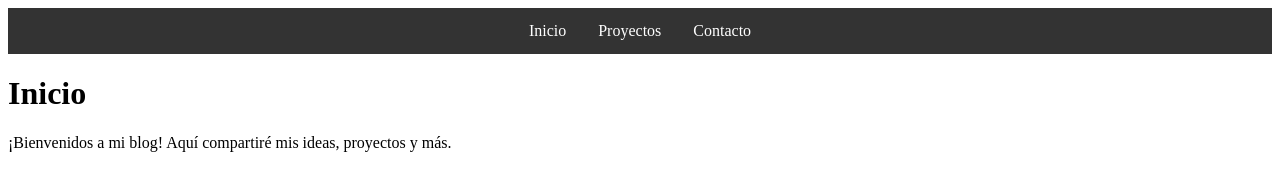
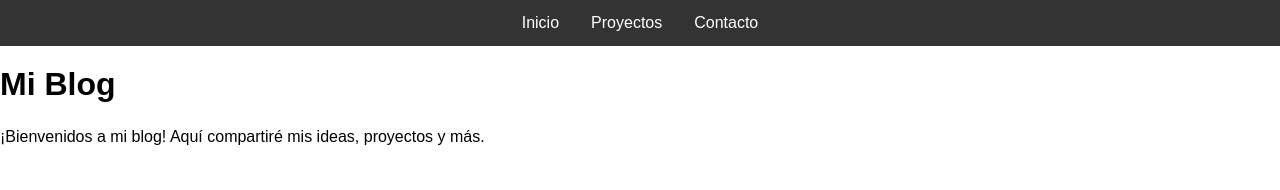
Before and after one commit to esimpsonb/esimpsonb.github.io, a plain HTML site: page index.html in a window 1280 px wide. Drawn offline with Linux system fonts and the light colour scheme.

Commit message:
Update index.html

```diff
--- a/index.html
+++ b/index.html
@@ -1,37 +1,20 @@
-<style>
-.navbar {
-  overflow: hidden;
-  background-color: #333;
-  position: sticky;
-  top: 0;
-  width: 100%;
-  display: flex;
-  justify-content: center;
-  z-index: 1000;
-}
+<!DOCTYPE html>
+<html lang="es">
+<head>
+  <meta charset="UTF-8">
+  <meta name="viewport" content="width=device-width, initial-scale=1.0">
+  <title>Inicio</title>
+  <!-- Enlace al archivo CSS global -->
+  <link rel="stylesheet" href="styles.css">
+</head>
+<body>
+  <div class="navbar">
+    <a href="index.html">Inicio</a>
+    <a href="proyectos.html">Proyectos</a>
+    <a href="contacto.html">Contacto</a>
+  </div>
 
-.navbar a {
-  float: left;
-  display: block;
-  color: white;
-  text-align: center;
-  padding: 14px 16px;
-  text-decoration: none;
-  transition: background-color 0.3s;
-}
-
-.navbar a:hover {
-  background-color: #575757;
-}
-</style>
-
-<div class="navbar">
-  <a href="index.html">Inicio</a>
-  <a href="proyectos.html">Proyectos</a>
-  <a href="contacto.html">Contacto</a>
-</div>
-
-<div id="inicio">
-  <h1>Inicio</h1>
+  <h1>Mi Blog</h1>
   <p>¡Bienvenidos a mi blog! Aquí compartiré mis ideas, proyectos y más.</p>
-</div>
+</body>
+</html>
```
